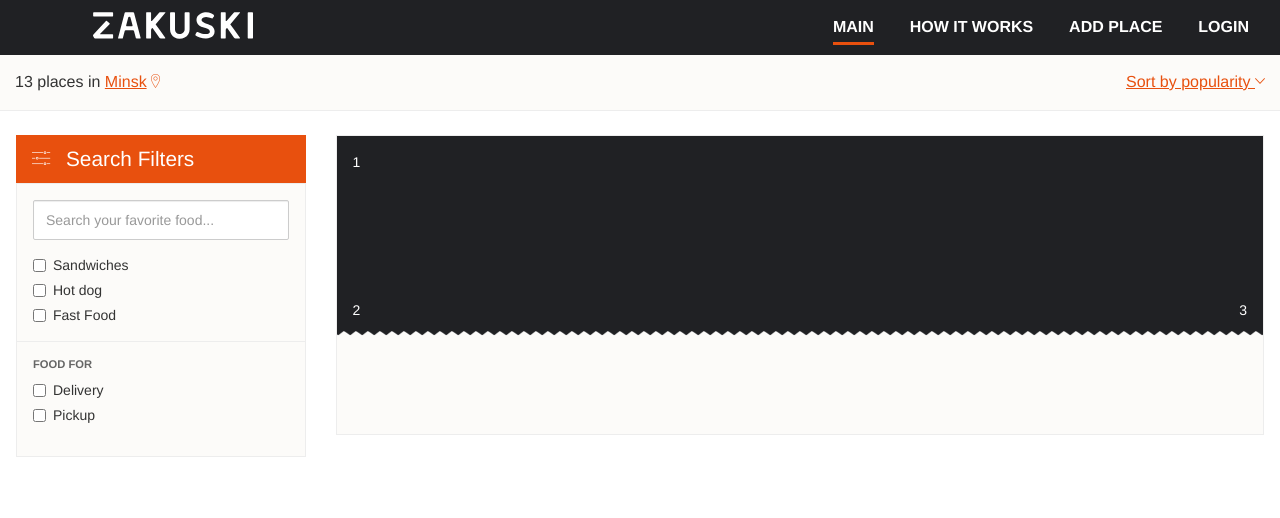
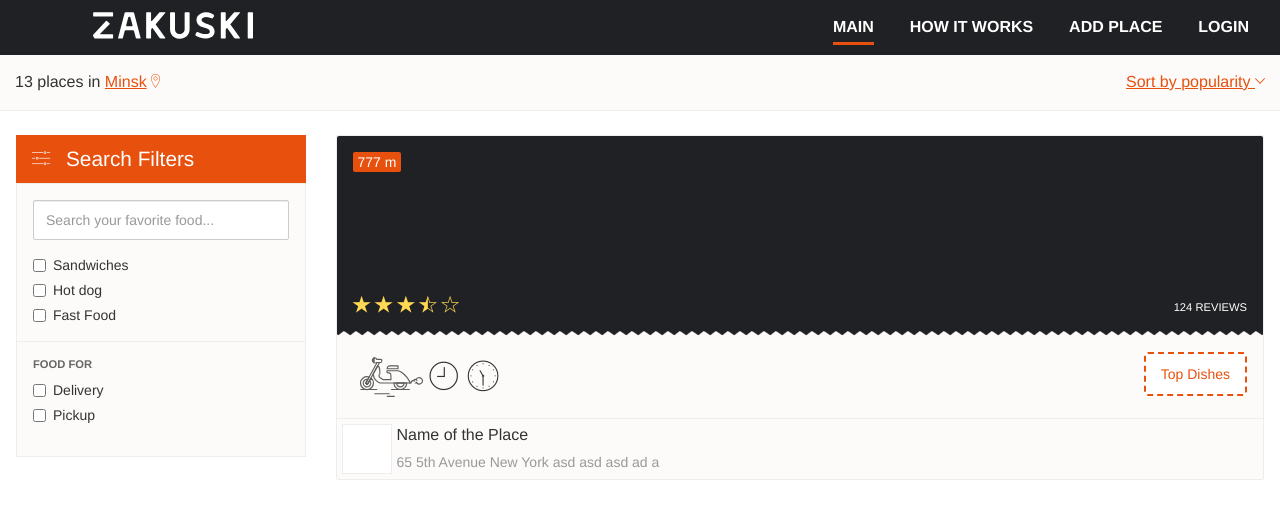
Before and after one commit to nickzcv/zorg, a website: page app/places1.html in a window 1280 px wide. Drawn offline with Linux system fonts and the light colour scheme; some packages are replaced by stand-ins of ours; files whose address does not match are found by name.

Commit message:
no message

```diff
--- a/app/places1.html
+++ b/app/places1.html
@@ -117,14 +117,32 @@
       <!-- place -->
       <div class="place">
         <div class="top-block">
-          <span class="distance">1</span>
-          <span class="rating">2</span>
-          <span class="reviews-number">3</span>
+          <span class="distance">777 m</span>
+          <span class="rating">
+            <span class="icon ion-ios-star"></span>
+            <span class="icon ion-ios-star"></span>
+            <span class="icon ion-ios-star"></span>
+            <span class="icon ion-ios-star-half"></span>
+            <span class="icon ion-ios-star-outline"></span>
+          </span>
+          <span class="reviews-number">124 reviews</span>
         </div>
         <div class="middle-block">
-
+          <div class="options">
+            <span class="icon ion-ios-clock-outline"></span>
+            <span class="icon ion-ios-time-outline"></span>
+            <a class="delivery-icon"></a>
+          </div>
+          <button type="button" class="btn btn-default">Top Dishes</button>
         </div>
-
+        <div class="bottom-block">
+          <div class="logo"></div>
+          <div class="info">
+            <div class="title">Name of the Place</div>
+            <div class="address">65 5th Avenue New York asd  asd asd ad a</div>
+          </div>
+          <div class="likes"></div>
+        </div>
       </div>
       <!-- /end place -->
     </div>
--- a/app/scss/partials/_base.scss
+++ b/app/scss/partials/_base.scss
@@ -5,9 +5,11 @@
 $main: #000;
 $main-dark: #202124;
 $omen-dark: #666;
+$text-gray: #999;
 $gray-light: #fcfbf9;
 $gray-dark: #ededed;
 $orange: #e8500e;
+$gold: #ffd953;
 
 html {
   font-family: "Helvetica Neue",Helvetica,Arial,sans-serif;
--- a/app/scss/partials/_places-section.scss
+++ b/app/scss/partials/_places-section.scss
@@ -57,13 +57,14 @@
 
   .place {
     width: 100%;
-    height: 300px;
     background: $gray-light;
     border: 1px solid $gray-dark;
+    border-radius: 2px;
 
     .top-block {
       position: relative;
       height: 200px;
+      border-radius: 2px;
       background: $main-dark url(../img/elements/wave-tile.png) repeat-x bottom;
 
       .distance, .rating, .reviews-number{
@@ -71,20 +72,91 @@
         position: absolute;
         color: white;
       }
-
       .distance {
         top: 1rem;
         left: 1rem;
+        background: $orange;
+        border-radius: 2px;
+        padding: 0 5px;
       }
       .rating {
         left: 1rem;
         bottom: 1rem;
+
+        .icon {
+          font-size: 1.3rem;
+          color: $gold;
+        }
       }
       .reviews-number {
         right: 1rem;
         bottom: 1rem;
+        font-size: 0.7rem;
+        padding-bottom: 5px;
+        text-transform: uppercase;
       }
 
+    }
+    .middle-block {
+      overflow: hidden;
+      padding: 1rem;
+
+      .options {
+        float: left;
+        font-size: 35px;
+
+        .delivery-icon {
+          float: left;
+          width: 67px;
+          height: 40px;
+          margin: 5px;
+          background: url(../img/icons/delivery.svg) no-repeat;
+          background-size: contain;
+          background-position: center;
+          &:hover {
+            cursor: pointer;
+            background: url(../img/icons/delivery-hover.svg) no-repeat;
+            background-size: contain;
+            background-position: center;
+          }
+        }
+
+      }
+      .btn {
+        float: right;
+        padding: 10px 15px;
+        border: 2px dashed $orange;
+        border-radius: 4px;
+        color: $orange;
+      }
+    }
+    .bottom-block {
+      overflow: hidden;
+      border-top: 1px solid $gray-dark;
+
+      .logo {
+        float: left;
+        width: 50px;
+        height: 50px;
+        background: #fff;
+        border: 1px solid $gray-dark;
+        margin: 5px;
+      }
+      .info {
+        margin: 5px 70px 5px 5px;
+
+        .title {
+          font-size: 1rem;
+          padding-bottom: 5px;
+        }
+        .address {
+          color: $text-gray;
+        }
+      }
+      .likes{
+        // todo add likes
+        border-left: 1px solid $gray-dark;
+      }
     }
 
   }
```
Also changed, not shown: app/css/main.css, app/css/main.min.css, app/img/icons/delivery-hover.svg (added), app/img/icons/delivery.svg (added), 1 other file.
